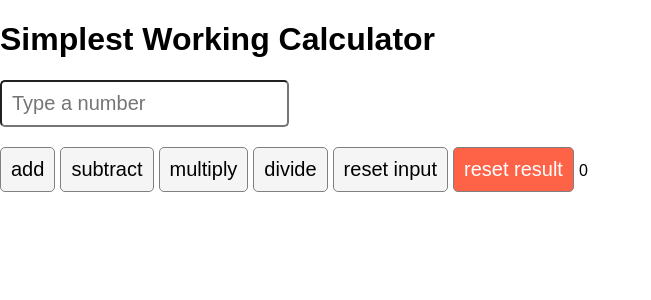
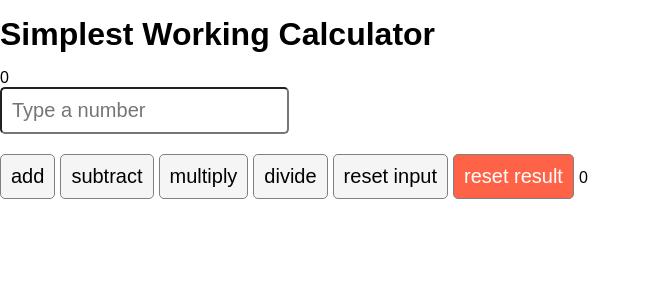
Before and after one commit to Jlovellealfeche/build-calculator, a React (Create React App) app: page / in a window 1280 px wide. Shown: the top 300 px of the page, without its empty margins (0-651 px from the left). Built offline with nearby package versions, Linux system fonts and the light colour scheme.

Commit message:
some update on styling

```diff
--- a/src/App.css
+++ b/src/App.css
@@ -1,6 +1,18 @@
-* {
+* ,
+*::before,
+*::after  {
+  box-sizing: border-box;
+  margin: 0;
+  padding:0;
   font-family: sans-serif;
 }
+
+
+
+h1 {
+  margin: 1rem auto;
+}
+
 input,
 button {
   font-size: 20px;
--- a/src/App.js
+++ b/src/App.js
@@ -60,7 +60,7 @@ function App() {
       </div>
       <form>
         <p ref={resultRef}>
-          {/* add the value of the current total */}
+          {result}  {/* add the value of the current total */}
         </p>
         <input
           pattern="[0-9]"
```
